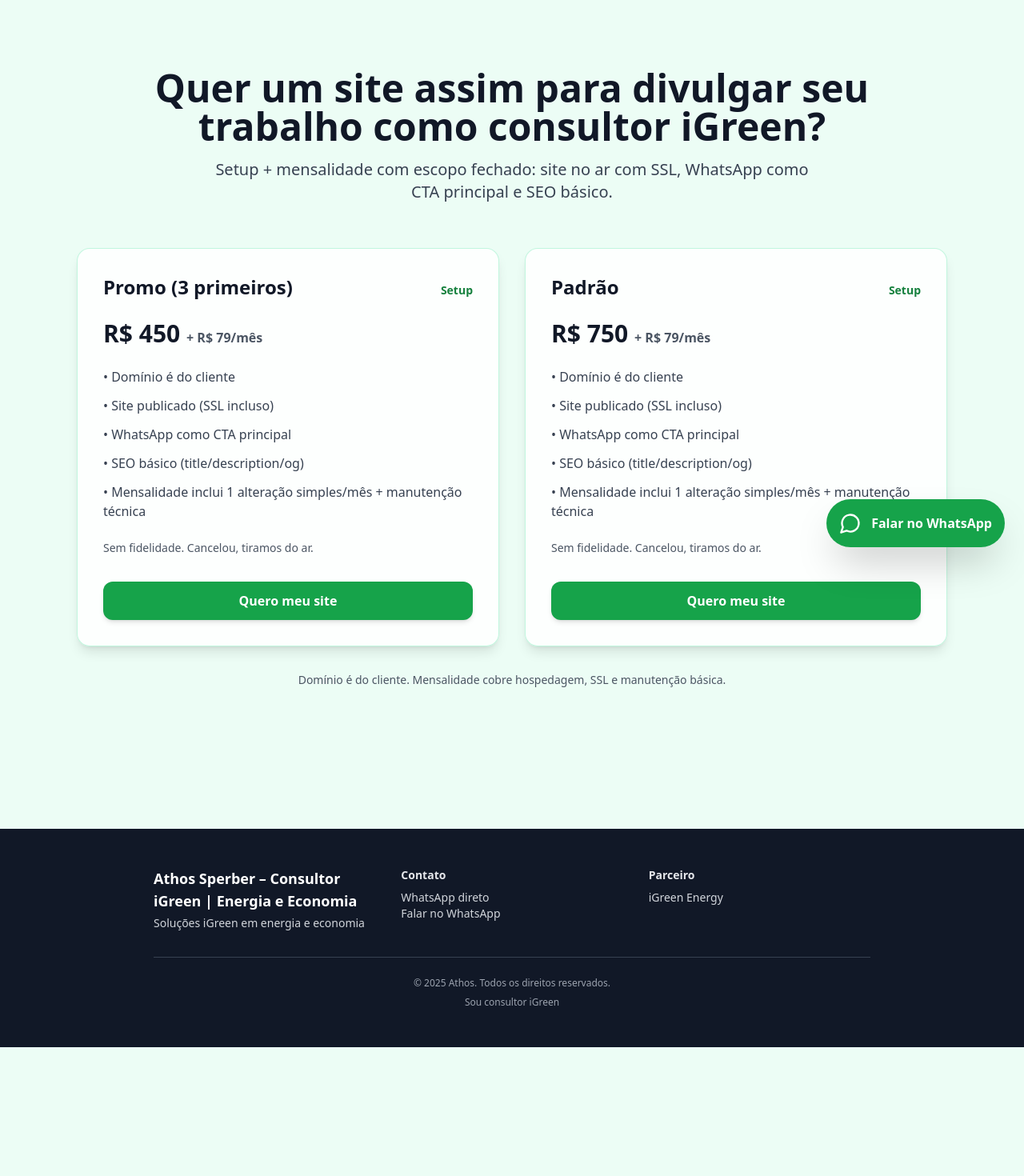
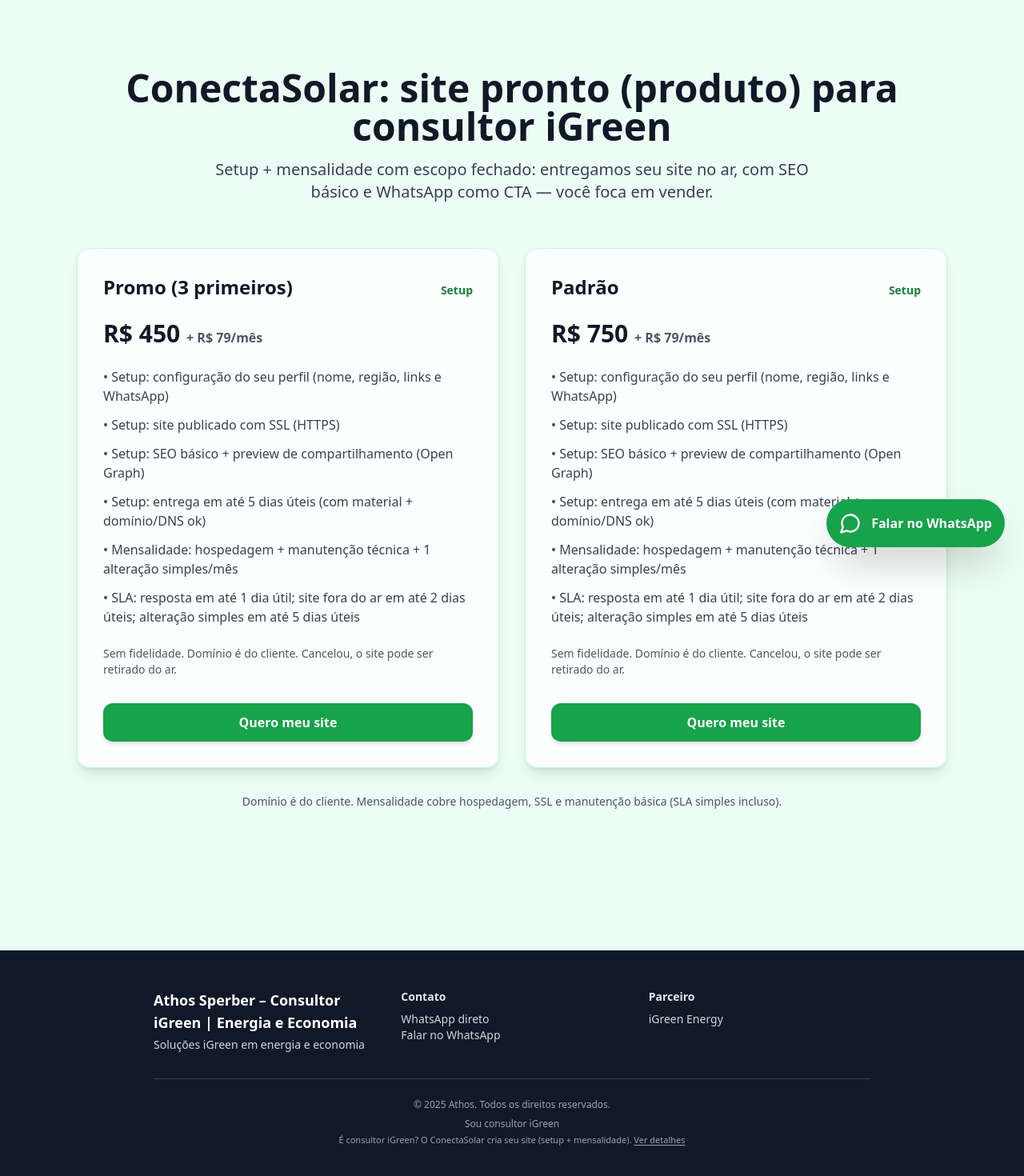
Before and after one commit to AthosSperber/ConexaoSolar, a React (Vite) app: page /para-consultores in a window 1280 px wide. Shown: the part 92-1562 px from the top of the page at 80% size. Before the commit the page ends 1401 px from the top, so only its background shows below. Built offline with nearby package versions, Linux system fonts and the light colour scheme; no server answers.

Commit message:
Checkpoint from VS Code for cloud agent session

```diff
--- a/src/components/layout/Footer.tsx
+++ b/src/components/layout/Footer.tsx
@@ -1,6 +1,7 @@
 import { buildWhatsAppUrl, WHATSAPP_NUMBER } from '../../config/whatsapp';
 import { useConsultant } from '../../config/consultant';
 import { Link } from 'react-router-dom';
+import { track } from '../../lib/analytics';
 
 export default function Footer() {
   const { consultant } = useConsultant();
@@ -31,9 +32,29 @@
       <div className="max-w-4xl mx-auto text-center mt-8 pt-6 border-t border-gray-700 text-xs text-gray-400">
         © {new Date().getFullYear()} {consultant.brand.short}. Todos os direitos reservados.
         <div className="mt-2">
-          <Link to="/para-consultores" className="hover:text-green-400 transition">
+          <Link
+            to="/para-consultores"
+            className="hover:text-green-400 transition focus:outline-none focus-visible:ring-2 focus-visible:ring-green-400 focus-visible:ring-offset-2 focus-visible:ring-offset-gray-900 rounded"
+          >
             Sou consultor iGreen
           </Link>
+          <div className="mt-1 text-[11px] leading-snug text-gray-400">
+            <span>É consultor iGreen? O ConectaSolar cria seu site (setup + mensalidade). </span>
+            <Link
+              to="/para-consultores"
+              onClick={() =>
+                track('cta_click', {
+                  consultantId: consultant.id,
+                  placement: 'footer',
+                  cta: 'for_consultants',
+                  pathname: window.location.pathname,
+                })
+              }
+              className="underline underline-offset-2 hover:text-green-400 transition focus:outline-none focus-visible:ring-2 focus-visible:ring-green-400 focus-visible:ring-offset-2 focus-visible:ring-offset-gray-900 rounded"
+            >
+              Ver detalhes
+            </Link>
+          </div>
         </div>
       </div>
     </footer>
--- a/src/components/sections/ForConsultants.tsx
+++ b/src/components/sections/ForConsultants.tsx
@@ -8,7 +8,8 @@
 
   // CTA de venda do template: sempre direciona para o WhatsApp do vendedor (não do consultor do site).
   const SELLER_WHATSAPP_NUMBER = '5519996693018';
-  const message = 'Olá! Sou consultor iGreen e quero um site nesse modelo (setup + mensalidade R$ 79). Como funciona?';
+  const message =
+    'Olá! Sou consultor iGreen e quero contratar o ConectaSolar (site pronto + mensalidade). Pode me enviar os detalhes do setup, SLA da mensalidade e próximos passos (domínio, prazo e pagamento)?';
 
   const whatsappHref = buildWhatsAppUrl(message, SELLER_WHATSAPP_NUMBER || WHATSAPP_NUMBER);
 
@@ -31,10 +32,10 @@
       <div className="mx-auto px-4 sm:px-6 lg:px-8 max-w-6xl">
         <div className="text-center mb-10 md:mb-14">
           <h2 className="text-3xl sm:text-4xl md:text-5xl font-extrabold text-gray-900 dark:text-white mb-4 leading-tight">
-            Quer um site assim para divulgar seu trabalho como consultor iGreen?
+            ConectaSolar: site pronto (produto) para consultor iGreen
           </h2>
           <p className="text-base sm:text-lg md:text-xl text-gray-700 dark:text-gray-300 max-w-3xl mx-auto">
-            Setup + mensalidade com escopo fechado: site no ar com SSL, WhatsApp como CTA principal e SEO básico.
+            Setup + mensalidade com escopo fechado: entregamos seu site no ar, com SEO básico e WhatsApp como CTA — você foca em vender.
           </p>
         </div>
 
@@ -52,14 +53,17 @@
             </p>
 
             <ul className="mt-6 space-y-3 text-gray-700 dark:text-gray-300">
-              <li>• Domínio é do cliente</li>
-              <li>• Site publicado (SSL incluso)</li>
-              <li>• WhatsApp como CTA principal</li>
-              <li>• SEO básico (title/description/og)</li>
-              <li>• Mensalidade inclui 1 alteração simples/mês + manutenção técnica</li>
+              <li>• Setup: configuração do seu perfil (nome, região, links e WhatsApp)</li>
+              <li>• Setup: site publicado com SSL (HTTPS)</li>
+              <li>• Setup: SEO básico + preview de compartilhamento (Open Graph)</li>
+              <li>• Setup: entrega em até 5 dias úteis (com material + domínio/DNS ok)</li>
+              <li>• Mensalidade: hospedagem + manutenção técnica + 1 alteração simples/mês</li>
+              <li>• SLA: resposta em até 1 dia útil; site fora do ar em até 2 dias úteis; alteração simples em até 5 dias úteis</li>
             </ul>
 
-            <p className="mt-6 text-sm text-gray-600 dark:text-gray-400">Sem fidelidade. Cancelou, tiramos do ar.</p>
+            <p className="mt-6 text-sm text-gray-600 dark:text-gray-400">
+              Sem fidelidade. Domínio é do cliente. Cancelou, o site pode ser retirado do ar.
+            </p>
 
             <a
               href={whatsappHref}
@@ -83,14 +87,17 @@
             </p>
 
             <ul className="mt-6 space-y-3 text-gray-700 dark:text-gray-300">
-              <li>• Domínio é do cliente</li>
-              <li>• Site publicado (SSL incluso)</li>
-              <li>• WhatsApp como CTA principal</li>
-              <li>• SEO básico (title/description/og)</li>
-              <li>• Mensalidade inclui 1 alteração simples/mês + manutenção técnica</li>
+              <li>• Setup: configuração do seu perfil (nome, região, links e WhatsApp)</li>
+              <li>• Setup: site publicado com SSL (HTTPS)</li>
+              <li>• Setup: SEO básico + preview de compartilhamento (Open Graph)</li>
+              <li>• Setup: entrega em até 5 dias úteis (com material + domínio/DNS ok)</li>
+              <li>• Mensalidade: hospedagem + manutenção técnica + 1 alteração simples/mês</li>
+              <li>• SLA: resposta em até 1 dia útil; site fora do ar em até 2 dias úteis; alteração simples em até 5 dias úteis</li>
             </ul>
 
-            <p className="mt-6 text-sm text-gray-600 dark:text-gray-400">Sem fidelidade. Cancelou, tiramos do ar.</p>
+            <p className="mt-6 text-sm text-gray-600 dark:text-gray-400">
+              Sem fidelidade. Domínio é do cliente. Cancelou, o site pode ser retirado do ar.
+            </p>
 
             <a
               href={whatsappHref}
@@ -105,7 +112,7 @@
         </div>
 
         <p className="text-center text-sm text-gray-600 dark:text-gray-400 mt-8">
-          Domínio é do cliente. Mensalidade cobre hospedagem, SSL e manutenção básica.
+          Domínio é do cliente. Mensalidade cobre hospedagem, SSL e manutenção básica (SLA simples incluso).
         </p>
       </div>
     </section>
--- a/src/components/sections/iGreenClub.tsx
+++ b/src/components/sections/iGreenClub.tsx
@@ -3,7 +3,7 @@
 import { buildWhatsAppUrl, WHATSAPP_NUMBER } from '../../config/whatsapp';
 import { useConsultant } from '../../config/consultant';
 
-export default function iGreenClubSection() {
+export default function IGreenClubSection() {
   const { consultant } = useConsultant();
   const whatsappHref = buildWhatsAppUrl(
     'Olá! Quero saber mais sobre o iGreen Club e como funciona para clientes iGreen.',
--- a/src/components/ui/ProductModal.tsx
+++ b/src/components/ui/ProductModal.tsx
@@ -13,9 +13,9 @@
 }
 
 const ProductModal: FC<ProductModalProps> = ({ solution, isOpen, onClose }) => {
+  const { consultant } = useConsultant();
+
   if (!isOpen || !solution) return null;
-
-  const { consultant } = useConsultant();
 
   const productKey = solution.id.replace(/^conexao-/, '');
   const product = productDetails[productKey];
```
Also changed, not shown: 4 other files (tests, documents, lock files or other folders).
